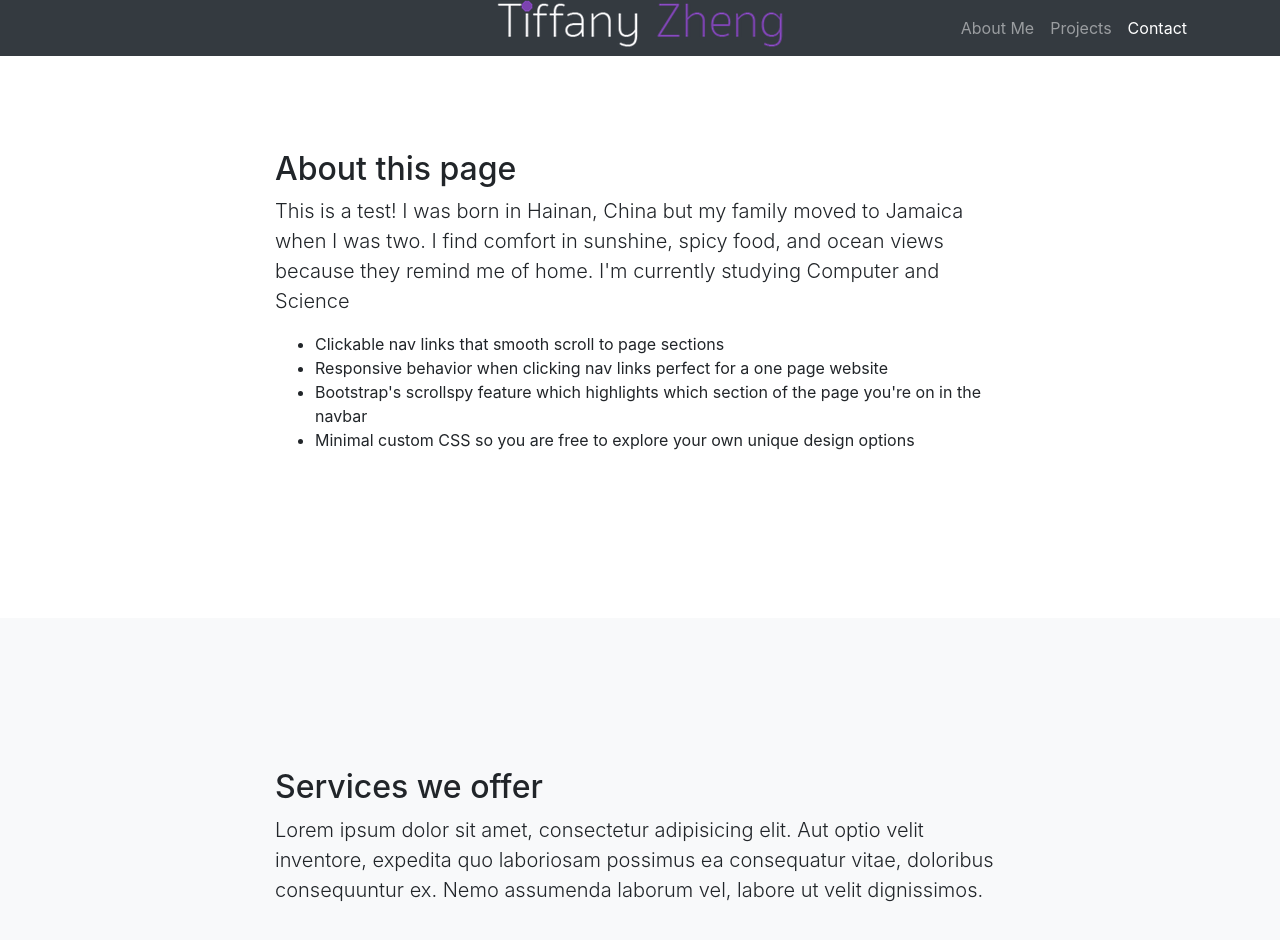
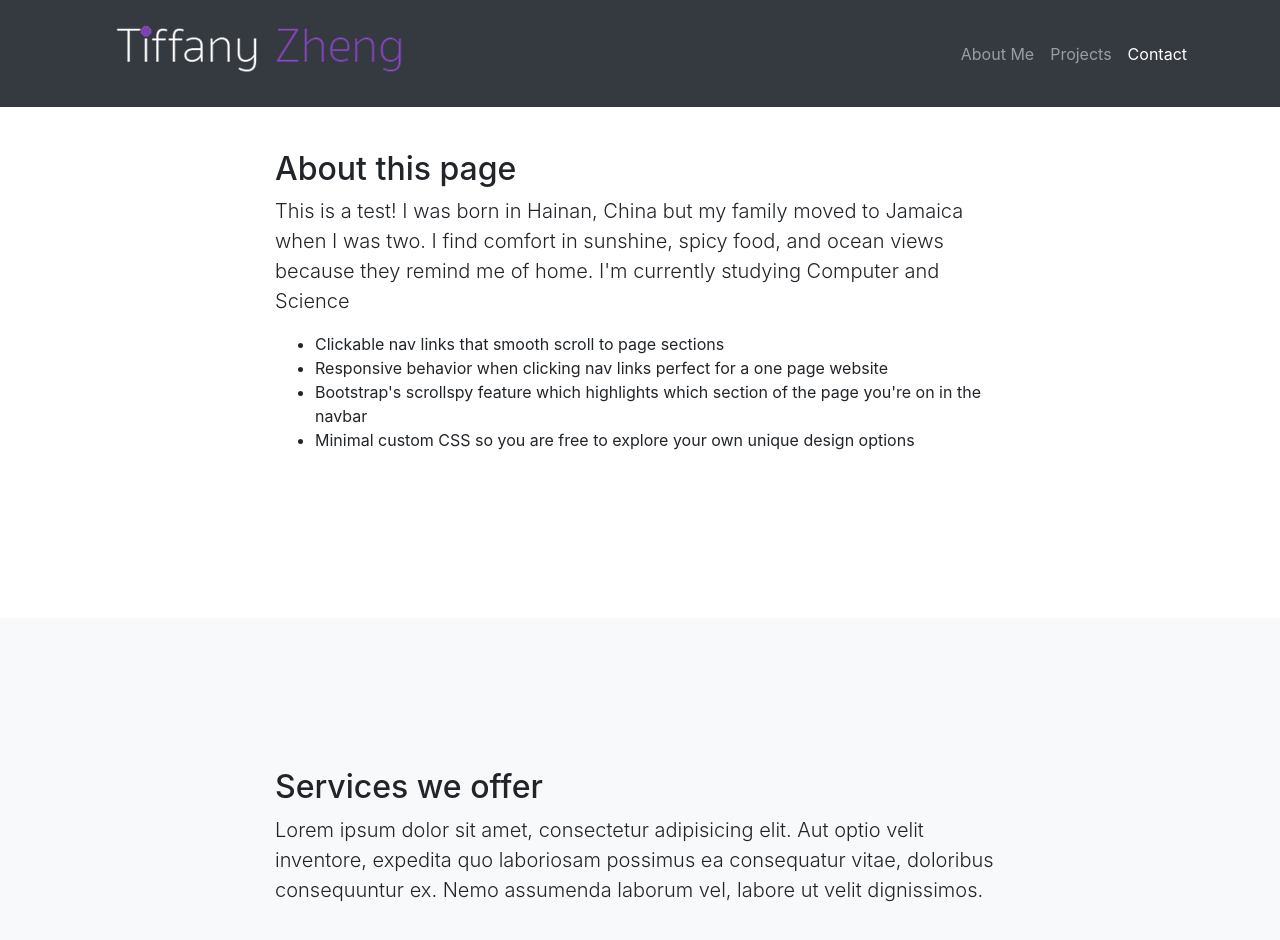
Before and after one commit to qianwenzheng/me, a website with bundled scripts: page index.html in a window 1280 px wide. Shown: the top 940 px of the page. Built offline with nearby package versions, Linux system fonts and the light colour scheme.

Commit message:
Update custom.css

```diff
--- a/css/custom.css
+++ b/css/custom.css
@@ -1,15 +1,8 @@
 .navbar-brand {
-  /*padding: 0px;*/
   padding: 0px;
-  transform: translateX(-50%);
-  left: 50%;
-  position: absolute;
 }
 
 .navbar-brand>img {
-  /*padding: 7px 14px;*/
-  height: 100%;
-  width: auto;
   padding: 7px 14px;
 }
 
```
